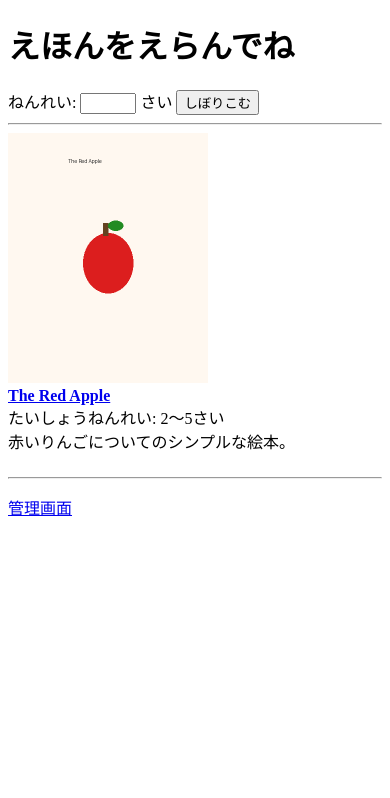
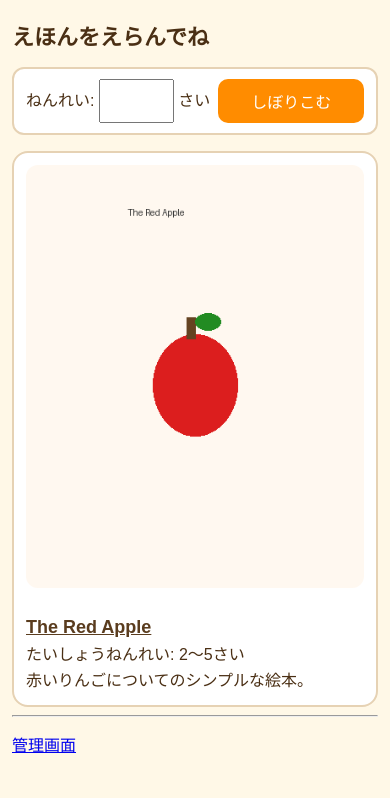
Before and after one commit to Takoyaki1000cazzo/David, a Django app: page / in a window 390 px wide. Shown: the top 798 px of the page. Run offline with Django 5.2, Linux system fonts and the light colour scheme; data comes from the database, SQL or seed files in the repository.

Commit message:
feat: D-10 スマホ・タブレット向けレスポンシブ対応
- book_list: 固定200pxを max-width:100% + grid化、600/768pxメディアクエリ追加
- book_detail: コメント化されていた768pxメディアクエリを有効化・拡充（縦積み、スクロール許可、ボタン全幅化）、480px微調整

```diff
--- a/books/templates/books/book_list.html
+++ b/books/templates/books/book_list.html
@@ -4,18 +4,92 @@
 <meta charset="utf-8">
 <meta name="viewport" content="width=device-width, initial-scale=1">
 <title>David - えほんいちらん</title>
+<style>
+  * { box-sizing: border-box; }
+  body {
+    margin: 0;
+    padding: 12px 16px 32px;
+    background: #FFF8E7;
+    color: #4A2F14;
+    font-family: sans-serif;
+    line-height: 1.6;
+  }
+  .container { max-width: 960px; margin: 0 auto; }
+  h1 { font-size: 28px; margin: 12px 0; }
+  form.filter {
+    display: flex;
+    flex-wrap: wrap;
+    gap: 8px;
+    align-items: center;
+    background: #fff;
+    border: 2px solid #E6D2B4;
+    border-radius: 12px;
+    padding: 10px 12px;
+  }
+  form.filter input[type="number"] {
+    font-size: 16px;
+    min-height: 44px;
+    max-width: 90px;
+    padding: 6px 8px;
+  }
+  form.filter button {
+    font-size: 16px;
+    min-height: 44px;
+    padding: 8px 16px;
+    border: none;
+    border-radius: 10px;
+    background: #FF8C00;
+    color: #fff;
+    cursor: pointer;
+  }
+  .grid {
+    display: grid;
+    grid-template-columns: repeat(auto-fill, minmax(220px, 1fr));
+    gap: 16px;
+    margin-top: 16px;
+  }
+  .card {
+    background: #fff;
+    border: 2px solid #E6D2B4;
+    border-radius: 16px;
+    padding: 12px;
+    margin-bottom: 0;
+  }
+  .card img {
+    width: 100%;
+    max-width: 100%;
+    height: auto;
+    display: block;
+    border-radius: 12px;
+  }
+  .card strong { font-size: 18px; }
+  .card a { color: #5A3C1E; }
+  /* D-10: タブレット幅 */
+  @media (max-width: 768px) {
+    h1 { font-size: 24px; }
+    .grid { grid-template-columns: repeat(auto-fill, minmax(160px, 1fr)); gap: 12px; }
+  }
+  /* D-10: スマホ幅 (375px想定) */
+  @media (max-width: 600px) {
+    body { padding: 8px 12px 24px; }
+    h1 { font-size: 22px; }
+    .grid { grid-template-columns: 1fr; }
+    form.filter button { flex: 1; }
+  }
+</style>
 </head>
 <body>
+<div class="container">
 <h1>えほんをえらんでね</h1>
-<form method="get">
+<form method="get" class="filter">
 <label>ねんれい: <input type="number" name="age" value="{{ age }}" min="0" max="12"> さい</label>
 <button type="submit">しぼりこむ</button>
 {% if age %}<a href="{% url 'book-list' %}">クリア</a>{% endif %}
 </form>
-<hr>
+<div class="grid">
 {% for book in books %}
-<div style="margin-bottom: 24px;">
-{% if book.cover_image %}<img src="{{ book.cover_image.url }}" alt="{{ book.title }}" style="max-width: 200px;"><br>{% else %}<img src="/media/placeholders/no-image.png" alt="がぞうじゅんびちゅう" style="max-width: 200px;"><br>{% endif %}
+<div class="card">
+{% if book.cover_image %}<img src="{{ book.cover_image.url }}" alt="{{ book.title }}"><br>{% else %}<img src="/media/placeholders/no-image.png" alt="がぞうじゅんびちゅう"><br>{% endif %}
 <strong><a href="{% url 'book-detail' book.pk %}">{{ book.title }}</a></strong><br>
 たいしょうねんれい: {{ book.age_min }}〜{{ book.age_max }}さい<br>
 {{ book.description_ja|default:book.description|truncatewords:20 }}
@@ -23,7 +97,9 @@
 {% empty %}
 <p>えほんがありません。adminで登録してください。</p>
 {% endfor %}
+</div>
 <hr>
 <p><a href="/admin/">管理画面</a></p>
+</div>
 </body>
 </html>
```
Also changed, not shown: books/templates/books/book_detail.html (+21 -5 lines).
